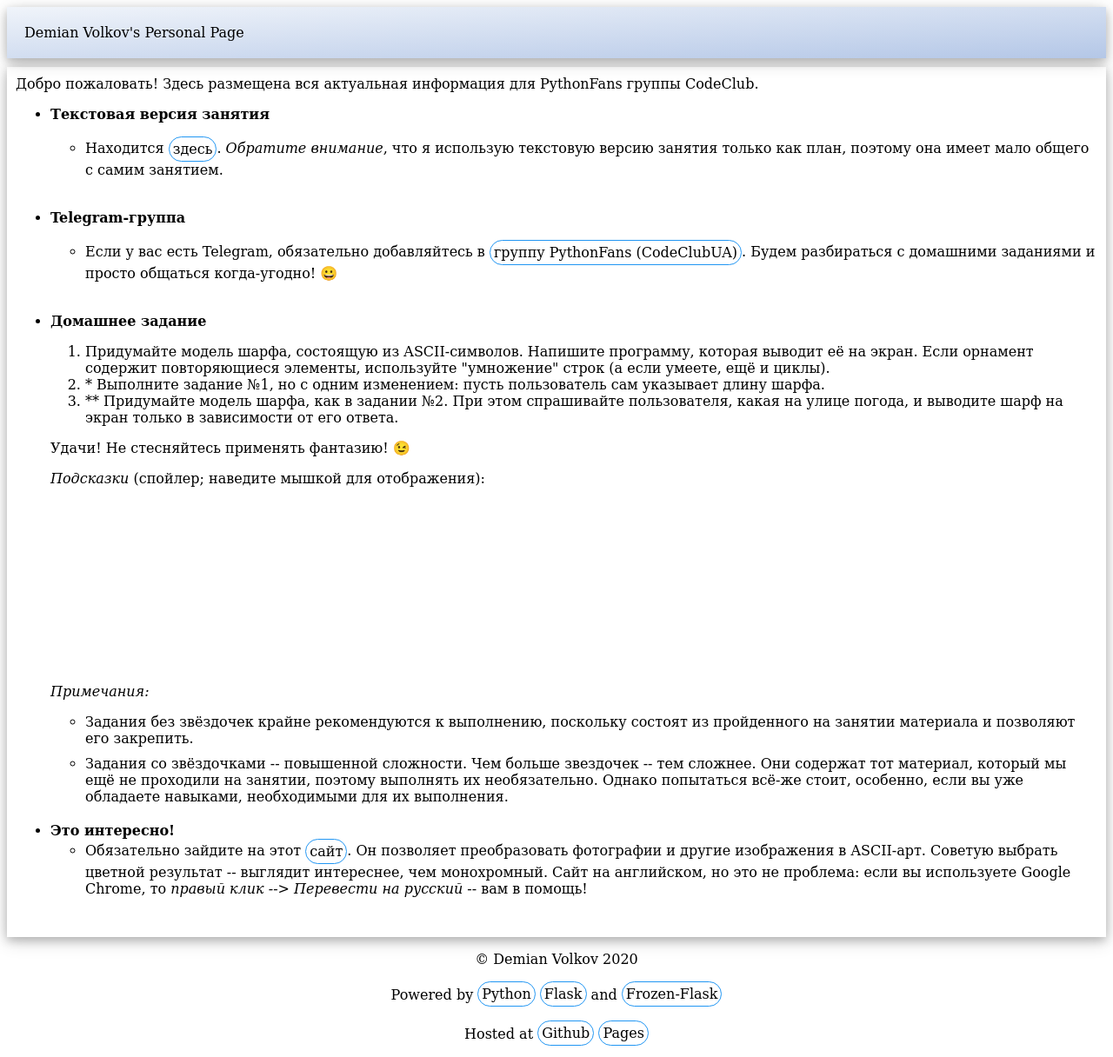
After one commit to demian-wolf/demian-wolf.github.io, a Flask app: page /codeclub.html in a window 1280 px wide. The commit adds this page. Shown: the top 1216 px of the page at 87% size. Run offline with Flask 2, Linux system fonts and the light colour scheme.

Commit message:
Added the CodeClub page

```diff
--- a/favourite-books.html
+++ b/favourite-books.html
@@ -5,6 +5,7 @@
         <meta name="viewport" content="width=device-width, initial-scale=1, maximum-scale=1" />
         <title>Favourite Books - Demian Wolf's Personal Page</title>
         <link rel="stylesheet" href="/static/stylesheet/base.css">
+        <link rel="stylesheet" href="https://cdnjs.cloudflare.com/ajax/libs/font-awesome/4.7.0/css/font-awesome.min.css">
 
     <link rel="stylesheet" href="/static/stylesheet/favourite-music.css">
 
@@ -12,10 +13,9 @@
     <body>
         <div id="navbar">
             <ul>
-                <li><a href="/" title="Go to the homepage">Home</a></li>
-                <li><a href="https://github.com/demian-wolf/" target="_blank" title="Visit my Github">My projects</a></li>
-                <li><a href="mailto:demianwolfssd@gmail.com" target="_blank" title="Write me an e-mail">Contact me</a></li>
+                <li><a href="/" title="Go to the homepage">Demian Volkov's Personal Page</a></li>
             </ul>
+            <div id="hamburger-icon"><a href="javascript:void(0);" onclick="toggleRespNavBar()"><i class="fa fa-bars"></i></a></div>
         </div>
         <div id="content">
 
--- a/favourite-movies.html
+++ b/favourite-movies.html
@@ -5,6 +5,7 @@
         <meta name="viewport" content="width=device-width, initial-scale=1, maximum-scale=1" />
         <title>Favourite Movies - Demian Wolf's Personal Page</title>
         <link rel="stylesheet" href="/static/stylesheet/base.css">
+        <link rel="stylesheet" href="https://cdnjs.cloudflare.com/ajax/libs/font-awesome/4.7.0/css/font-awesome.min.css">
 
     <link rel="stylesheet" href="/static/stylesheet/favourite-music.css">
 
@@ -12,10 +13,9 @@
     <body>
         <div id="navbar">
             <ul>
-                <li><a href="/" title="Go to the homepage">Home</a></li>
-                <li><a href="https://github.com/demian-wolf/" target="_blank" title="Visit my Github">My projects</a></li>
-                <li><a href="mailto:demianwolfssd@gmail.com" target="_blank" title="Write me an e-mail">Contact me</a></li>
+                <li><a href="/" title="Go to the homepage">Demian Volkov's Personal Page</a></li>
             </ul>
+            <div id="hamburger-icon"><a href="javascript:void(0);" onclick="toggleRespNavBar()"><i class="fa fa-bars"></i></a></div>
         </div>
         <div id="content">
 
--- a/favourite-music.html
+++ b/favourite-music.html
@@ -5,6 +5,7 @@
         <meta name="viewport" content="width=device-width, initial-scale=1, maximum-scale=1" />
         <title>Favourite Music - Demian Wolf's Personal Page</title>
         <link rel="stylesheet" href="/static/stylesheet/base.css">
+        <link rel="stylesheet" href="https://cdnjs.cloudflare.com/ajax/libs/font-awesome/4.7.0/css/font-awesome.min.css">
 
     <link rel="stylesheet" href="/static/stylesheet/favourite-music.css">
 
@@ -12,10 +13,9 @@
     <body>
         <div id="navbar">
             <ul>
-                <li><a href="/" title="Go to the homepage">Home</a></li>
-                <li><a href="https://github.com/demian-wolf/" target="_blank" title="Visit my Github">My projects</a></li>
-                <li><a href="mailto:demianwolfssd@gmail.com" target="_blank" title="Write me an e-mail">Contact me</a></li>
+                <li><a href="/" title="Go to the homepage">Demian Volkov's Personal Page</a></li>
             </ul>
+            <div id="hamburger-icon"><a href="javascript:void(0);" onclick="toggleRespNavBar()"><i class="fa fa-bars"></i></a></div>
         </div>
         <div id="content">
 
--- a/flask_src/app.py
+++ b/flask_src/app.py
@@ -39,5 +39,9 @@ def favourite_movies():
 def favourite_books():
     return render_template("favourite-books.html")
 
+@app.route("/codeclub.html")
+def codeclub():
+    return render_template("codeclub.html")
+
 if __name__ == '__main__':
     app.run()
--- a/flask_src/static/stylesheet/base.css
+++ b/flask_src/static/stylesheet/base.css
@@ -1,6 +1,10 @@
 body,  body * {
     font-family: "DejaVu Serif";
     font-size: 16px;
+}
+
+div#navbar {
+    background-image: linear-gradient(to bottom right, rgb(240, 244, 250), rgb(180, 199, 231));
 }
 
 div#navbar > ul {
@@ -8,7 +12,6 @@ div#navbar > ul {
     margin: 0;
     padding: 0;
     overflow: hidden;
-    background-image: linear-gradient(to bottom right, rgb(240, 244, 250), rgb(180, 199, 231));
 }
 
 div#navbar > ul > li {
@@ -34,6 +37,31 @@ div#navbar {
     z-index: 1000;
     box-shadow:0 4px 10px 0 rgba(0,0,0,0.2),0 4px 20px 0 rgba(0,0,0,0.19);
 }
+
+#hamburger-icon {
+    display: none;
+    color: black;
+}
+
+/*@media screen and (max-width: 375px) {
+    #hamburger-icon {
+        display: inline;
+        top: 0;
+        right: 0;
+    }
+
+    #hamburger-icon * {
+        text-align: right;
+    }
+
+    div#navbar > ul > li {
+        display: none;
+    }
+
+    div#navbar.responsive > ul > li {
+        display: block;
+    }
+}*/
 
 #content {
     box-shadow:0 4px 10px 0 rgba(0,0,0,0.2),0 4px 20px 0 rgba(0,0,0,0.19);
--- /dev/null
+++ b/flask_src/static/stylesheet/codeclub.css
@@ -0,0 +1,11 @@
+.spoiler-content {
+    visibility: hidden;
+}
+
+.spoiler:hover > .spoiler-content {
+    visibility: visible;
+}
+
+ul > li {
+    padding-bottom: 10px;
+}
--- a/flask_src/templates/base.html
+++ b/flask_src/templates/base.html
@@ -5,15 +5,15 @@
         <meta name="viewport" content="width=device-width, initial-scale=1, maximum-scale=1" />
         <title>{% block title %}{% endblock %} - Demian Wolf's Personal Page</title>
         <link rel="stylesheet" href="{{ url_for('static', filename='stylesheet/base.css') }}">
+        <link rel="stylesheet" href="https://cdnjs.cloudflare.com/ajax/libs/font-awesome/4.7.0/css/font-awesome.min.css">
         {% block head %}{% endblock %}
     </head>
     <body>
         <div id="navbar">
             <ul>
-                <li><a href="{{ url_for('index') }}" title="Go to the homepage">Home</a></li>
-                <li><a href="https://github.com/demian-wolf/" target="_blank" title="Visit my Github">My projects</a></li>
-                <li><a href="mailto:demianwolfssd@gmail.com" target="_blank" title="Write me an e-mail">Contact me</a></li>
+                <li><a href="{{ url_for('index') }}" title="Go to the homepage">Demian Volkov's Personal Page</a></li>
             </ul>
+            <div id="hamburger-icon"><a href="javascript:void(0);" onclick="toggleRespNavBar()"><i class="fa fa-bars"></i></a></div>
         </div>
         <div id="content">
             {% block content %}{% endblock %}
--- /dev/null
+++ b/flask_src/templates/codeclub.html
@@ -0,0 +1,70 @@
+{% extends 'base.html' %}
+
+{% block title %}Home{% endblock %}
+
+{% block head %}
+    <link rel="stylesheet" href="{{ url_for('static', filename='stylesheet/index.css') }}">
+    <link rel="stylesheet" href="{{ url_for('static', filename='stylesheet/codeclub.css') }}">
+{% endblock %}
+
+{% block content %}
+    Добро пожаловать! Здесь размещена вся актуальная информация для PythonFans группы CodeClub.
+    <ul>
+        <li>
+            <div>
+                <p><strong>Текстовая версия занятия</strong></p>
+                <ul>
+                    <li>Находится <a class="button" target="_blank" href="https://drive.google.com/file/d/1X1PCJ-9zwF_GUSVljmXIJ8bilxUZaGiE/view?usp=sharing">здесь</a>. <em>Обратите внимание</em>, что я использую текстовую версию занятия только как план, поэтому она имеет мало общего с самим занятием.</li>
+                </ul>
+            </div>
+        </li>
+        <li>
+            <div>
+                <p><strong>Telegram-группа</strong></p>
+                <ul>
+                    <li>Если у вас есть Telegram, обязательно добавляйтесь в <a class="button" target="_blank" href="https://t.me/joinchat/Mejc2RrUVPjhu-dfmJnLXg">группу PythonFans (CodeClubUA)</a>. Будем разбираться с домашними заданиями и просто общаться когда-угодно! 😀</li>
+                </ul>
+            </div>
+        </li>
+        <li>
+            <div>
+                <p><strong>Домашнее задание</strong></p>
+                <ol>
+                    <li>Придумайте модель шарфа, состоящую из ASCII-символов. Напишите программу, которая выводит её на экран. Если орнамент содержит повторяющиеся элементы, используйте "умножение" строк (а если умеете, ещё и циклы).</li>
+                    <li>* Выполните задание №1, но с одним изменением: пусть пользователь сам указывает длину шарфа.</li>
+                    <li>** Придумайте модель шарфа, как в задании №2. При этом спрашивайте пользователя, какая на улице погода, и выводите шарф на экран только в зависимости от его ответа.</li>
+                </ol>
+                <p>Удачи! Не стесняйтесь применять фантазию! 😉</p>
+            <div>
+
+            <div class="spoiler">
+                <p class="spoiler-title">
+                    <em>Подсказки</em> (спойлер; наведите мышкой для отображения):
+                </p>
+                <ul class="spoiler-content">
+                    <li>Если хотите использовать циклы, предварительно прочитайте о них <a class="button" target="_blank" href="https://pythonworld.ru/osnovy/cikly-for-i-while-operatory-break-i-continue-volshebnoe-slovo-else.html">здесь</a>.</li>
+                    <li>Во втором и третьем заданиях Вам понадобится функция Python, которую мы ещё не проходили -- <strong>input</strong>. Если пользователь вводит число, то не забудьте перевести полученный ответ в <strong>int</strong>, иначе будете умножать строку на строку, и получите ошибку. Подробнее прочитайте <a class="button" target="_blank" href="https://pythontutor.ru/lessons/inout_and_arithmetic_operations/">здесь</a>.</li>
+                    <li>В третьем задании вам также понадобится пользоваться <strong>условиями (if-elif-else)</strong>. Прочитайте о них <a class="button" target="_blank" href="https://pythonworld.ru/osnovy/instrukciya-if-elif-else-proverka-istinnosti-trexmestnoe-vyrazhenie-ifelse.html">здесь</a>.</li>
+                    <li>Вообще, возьмите себе на заметку вот <a class="button" target="_blank" href="https://pythonworld.ru/">этот сайт</a>.</li>
+                </ul>
+            </div>
+
+            <div><p><em>Примечания:</em></p>
+                <ul>
+                    <li>
+                        Задания без звёздочек крайне рекомендуются к выполнению, поскольку состоят из пройденного на занятии материала и позволяют его закрепить.
+                    </li>
+                    <li>
+                        Задания со звёздочками -- повышенной сложности. Чем больше звездочек -- тем сложнее. Они содержат тот материал, который мы ещё не проходили на занятии, поэтому выполнять их необязательно. Однако попытаться всё-же стоит, особенно, если вы уже обладаете навыками, необходимыми для их выполнения.
+                    </li>
+                </ul>
+            </div>
+        </li>
+        <li>
+            <strong>Это интересно!</strong>
+            <ul>
+                <li>Обязательно зайдите на этот <a class="button" target="_blank" href="https://www.ascii-art-generator.org/">сайт</a>. Он позволяет преобразовать фотографии и другие изображения в ASCII-арт. Советую выбрать цветной результат -- выглядит интереснее, чем монохромный. Сайт на английском, но это не проблема: если вы используете Google Chrome, то <em>правый клик --&gt; Перевести на русский</em> -- вам в помощь!</li>
+            </ul>
+        </li>
+    </ul>
+{% endblock %}
--- a/index.html
+++ b/index.html
@@ -5,6 +5,7 @@
         <meta name="viewport" content="width=device-width, initial-scale=1, maximum-scale=1" />
         <title>Home - Demian Wolf's Personal Page</title>
         <link rel="stylesheet" href="/static/stylesheet/base.css">
+        <link rel="stylesheet" href="https://cdnjs.cloudflare.com/ajax/libs/font-awesome/4.7.0/css/font-awesome.min.css">
 
     <link rel="stylesheet" href="/static/stylesheet/index.css">
 
@@ -12,10 +13,9 @@
     <body>
         <div id="navbar">
             <ul>
-                <li><a href="/" title="Go to the homepage">Home</a></li>
-                <li><a href="https://github.com/demian-wolf/" target="_blank" title="Visit my Github">My projects</a></li>
-                <li><a href="mailto:demianwolfssd@gmail.com" target="_blank" title="Write me an e-mail">Contact me</a></li>
+                <li><a href="/" title="Go to the homepage">Demian Volkov's Personal Page</a></li>
             </ul>
+            <div id="hamburger-icon"><a href="javascript:void(0);" onclick="toggleRespNavBar()"><i class="fa fa-bars"></i></a></div>
         </div>
         <div id="content">
 
```
Also changed, not shown: codeclub.html (added, +95 -0 lines), static/stylesheet/base.css (+29 -1 lines), static/stylesheet/codeclub.css (added, +11 -0 lines).
